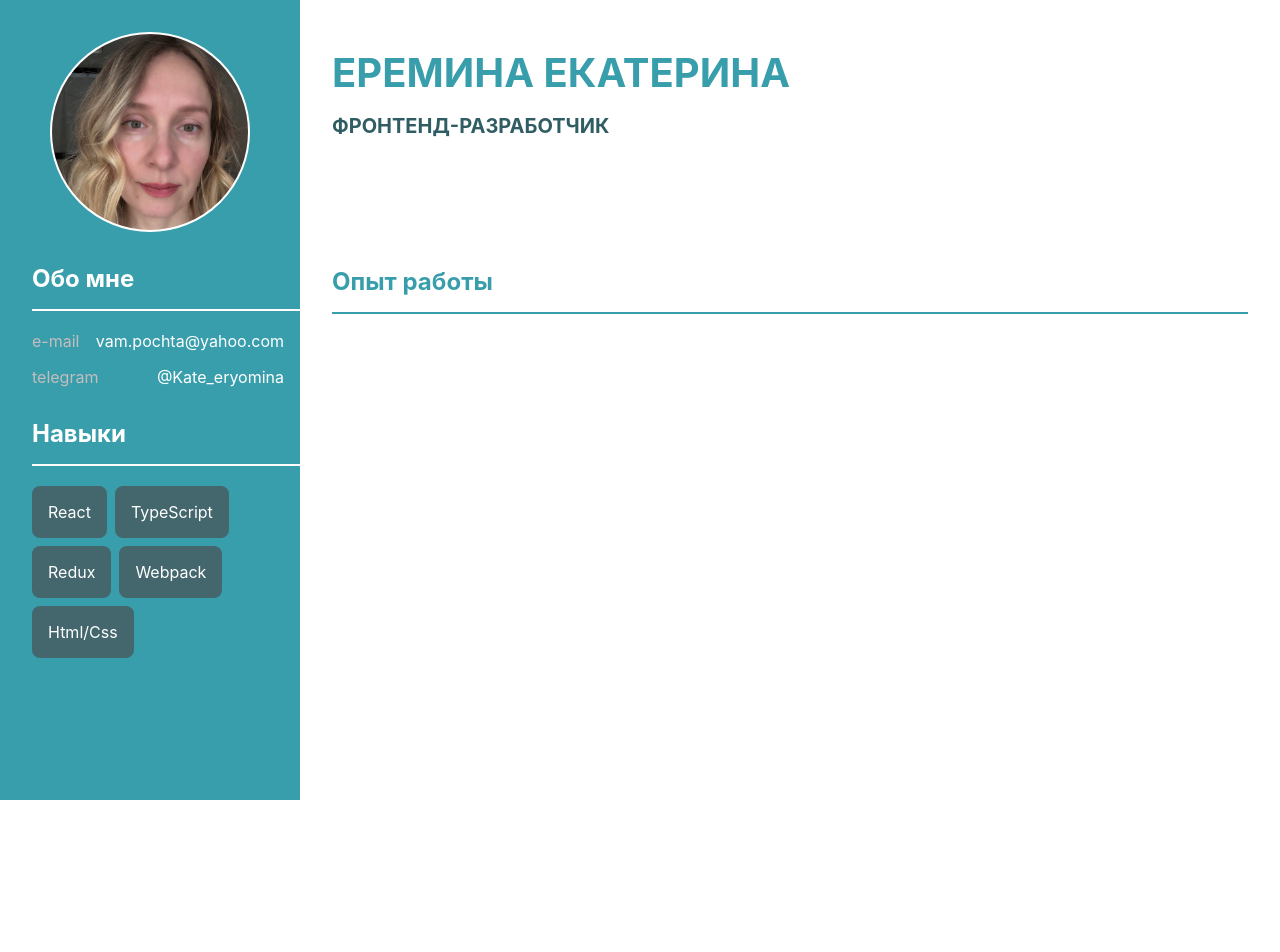
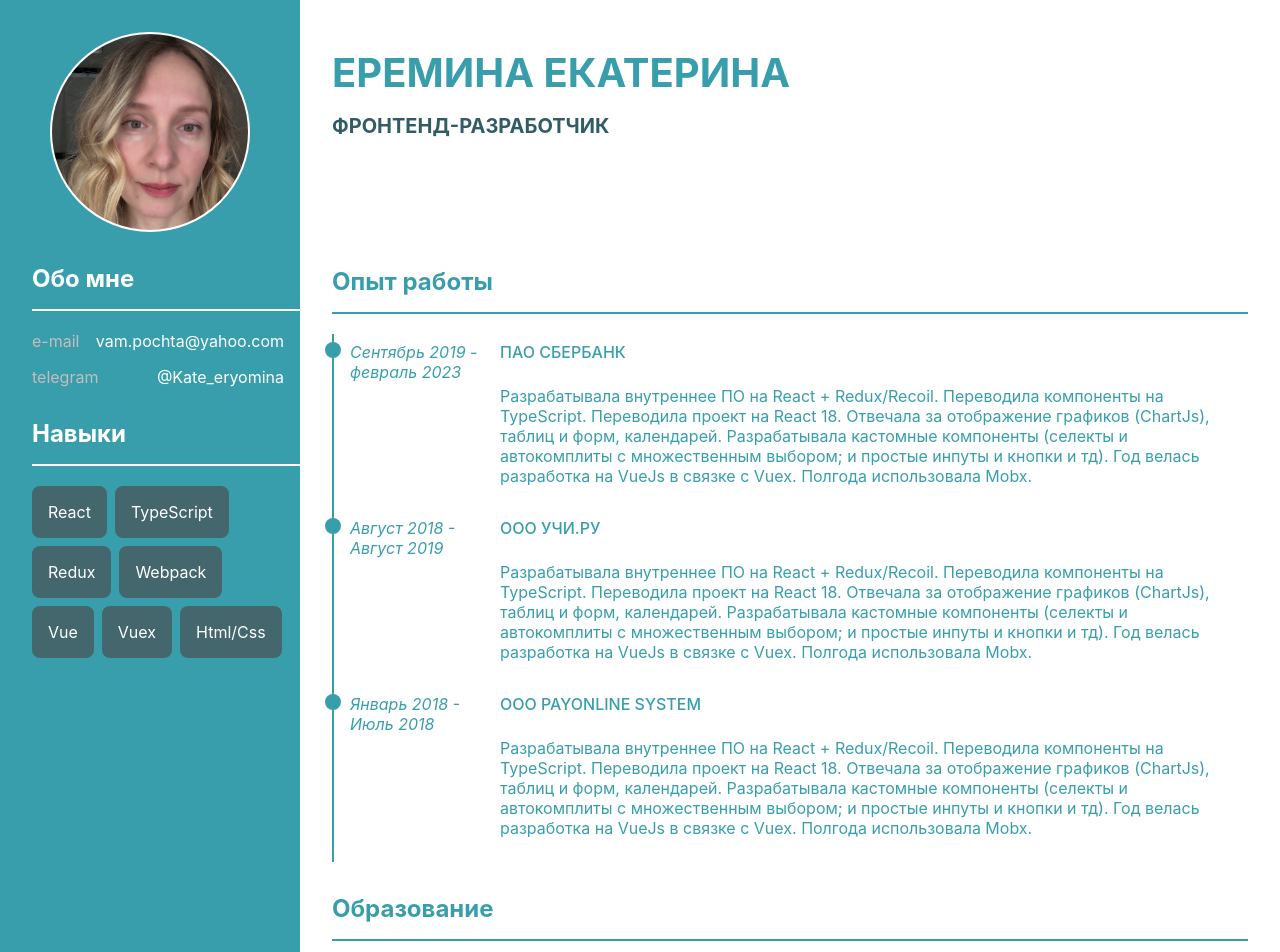
Before and after one commit to Kate9090/cv, a React (Create React App) app: page / in a window 1280 px wide. Shown: the top 952 px of the page. Before the commit the page ends 800 px from the top, so only its background shows below. Built offline with nearby package versions, Linux system fonts and the light colour scheme.

Commit message:
adds last expirience

```diff
--- a/src/Left/Left.jsx
+++ b/src/Left/Left.jsx
@@ -32,6 +32,10 @@ const LeftContent = () => {
 
 					<p className={styles.Left__Skill}>Webpack</p>
 
+					<p className={styles.Left__Skill}>Vue</p>
+
+					<p className={styles.Left__Skill}>Vuex</p>
+
 					<p className={styles.Left__Skill}>Html/Css</p>
 				</div>
 			</section>
--- a/src/Left/Left.module.scss
+++ b/src/Left/Left.module.scss
@@ -58,5 +58,10 @@
 		padding: 16px;
 		border-radius: 8px;
 		background-color: rgba(75, 68, 68, 0.6);
+		transition: 0.3s;
+
+		&:hover {
+			background-color: rgba(58, 114, 118, 0.6);
+		}
 	}
 }
--- a/src/Right/Right.jsx
+++ b/src/Right/Right.jsx
@@ -13,6 +13,65 @@ const RightContent = () => {
 			<section>
 				<h1 className={styles.Right__Title}>Опыт работы</h1>
 
+				<div className={styles.Right__ExpirienceWrapper}>
+					<div className={styles.Right__Period}>
+						Сентябрь 2019 - февраль 2023
+					</div>
+					<div className={styles.Right__DescriptionWtapper}>
+						<div className={styles.Right__Organization}>
+							ПАО Сбербанк
+						</div>
+						<p className={styles.Right__Description}>
+							Разрабатывала внутреннее ПО на React + Redux/Recoil.
+							Переводила компоненты на TypeScript.
+							Переводила проект на React 18.
+							Отвечала за отображение графиков (ChartJs), таблиц и форм, календарей.
+							Разрабатывала кастомные компоненты (селекты и автокомплиты с множественным выбором; и простые инпуты и кнопки и тд).
+							Год велась разработка на VueJs в связке с Vuex. Полгода использовала Mobx.
+						</p>
+					</div>
+				</div>
+				<div className={styles.Right__ExpirienceWrapper}>
+					<div className={styles.Right__Period}>
+						Август 2018 - Август 2019
+					</div>
+					<div className={styles.Right__DescriptionWtapper}>
+						<div className={styles.Right__Organization}>
+							ООО Учи.ру
+						</div>
+						<p className={styles.Right__Description}>
+							Разрабатывала внутреннее ПО на React + Redux/Recoil.
+							Переводила компоненты на TypeScript.
+							Переводила проект на React 18.
+							Отвечала за отображение графиков (ChartJs), таблиц и форм, календарей.
+							Разрабатывала кастомные компоненты (селекты и автокомплиты с множественным выбором; и простые инпуты и кнопки и тд).
+							Год велась разработка на VueJs в связке с Vuex. Полгода использовала Mobx.
+						</p>
+					</div>
+				</div>
+				<div className={styles.Right__ExpirienceWrapper}>
+					<div className={styles.Right__Period}>
+						Январь 2018 - Июль 2018
+					</div>
+					<div className={styles.Right__DescriptionWtapper}>
+						<div className={styles.Right__Organization}>
+							ООО PayOnline System
+						</div>
+						<p className={styles.Right__Description}>
+							Разрабатывала внутреннее ПО на React + Redux/Recoil.
+							Переводила компоненты на TypeScript.
+							Переводила проект на React 18.
+							Отвечала за отображение графиков (ChartJs), таблиц и форм, календарей.
+							Разрабатывала кастомные компоненты (селекты и автокомплиты с множественным выбором; и простые инпуты и кнопки и тд).
+							Год велась разработка на VueJs в связке с Vuex. Полгода использовала Mobx.
+						</p>
+					</div>
+				</div>
+
+			</section>
+
+			<section className={styles.Right__EducationWrapper}>
+				<h1 className={styles.Right__Title}>Образование</h1>
 			</section>
 		</div>
 	)
--- a/src/Right/Right.module.scss
+++ b/src/Right/Right.module.scss
@@ -24,4 +24,41 @@
 		padding-bottom: 16px;
 		border-bottom: 2px solid var(--blue);
 	}
+
+	&__ExpirienceWrapper {
+		position: relative;
+		display: flex;
+		padding: 8px 16px;
+		border-left: 2px solid var(--blue);
+
+		&::before {
+			content: '';
+			position: absolute;
+			top: 8px;
+			left: -9px;
+			width: 16px;
+			height: 16px;
+			border-radius: 50%;
+			background-color: var(--blue);
+		}
+	}
+
+	&__Period {
+		min-width: 150px;
+		font-style: italic;
+	}
+
+	&__Organization {
+		margin-bottom: 24px;
+		font-weight: 500;
+		text-transform: uppercase;
+	}
+
+	&__Description {
+		padding-bottom: 16px;
+	}
+
+	&__EducationWrapper {
+		margin-top: 32px;
+	}
 }
```
